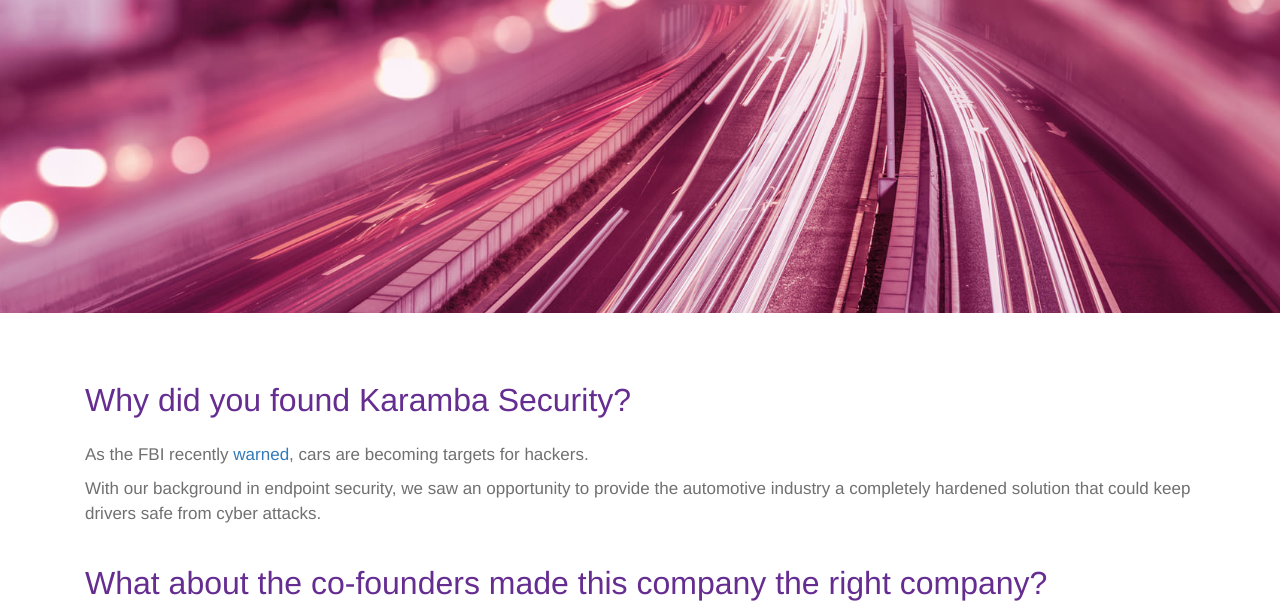
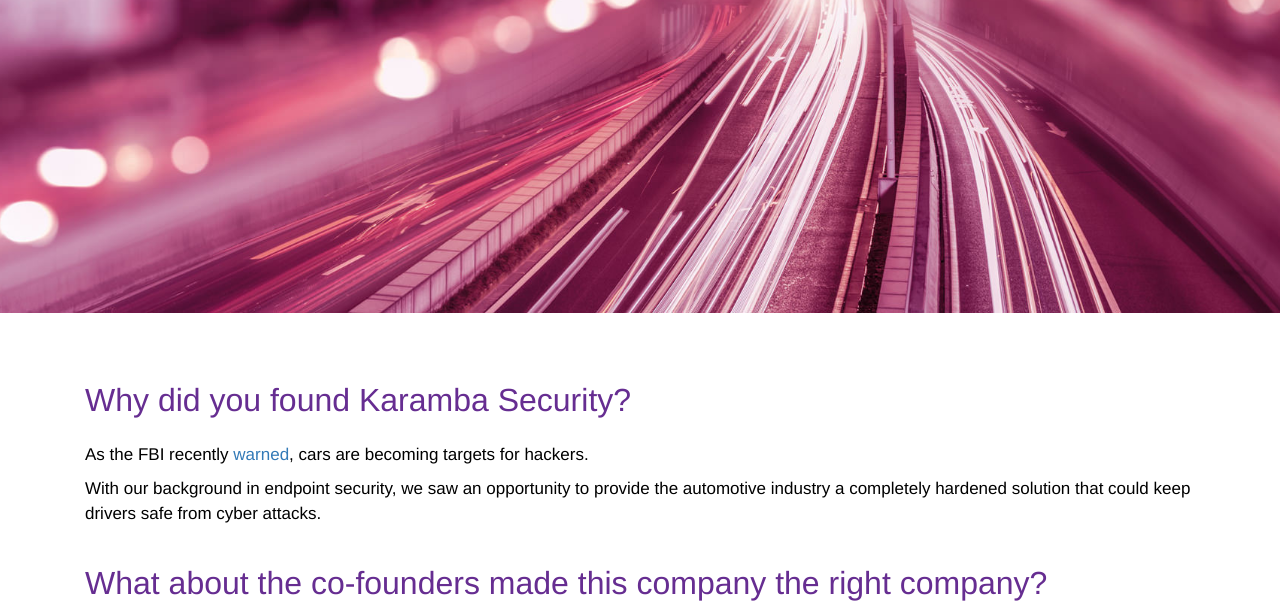
Before and after one commit to ZenSecurity/KarambaClone, a website: page client/faq.html in a window 1280 px wide. Shown: the part 337-952 px from the top of the page. Drawn offline with nearby package versions, Linux system fonts and the light colour scheme.

Commit message:
font test

```diff
--- a/client/style/index.css
+++ b/client/style/index.css
@@ -63,7 +63,7 @@
  Theme
 */
 p, ul, ol {
-    color: #707070;
+    color: #000;
 }
 a.menu-item {
     margin: 0;
```
